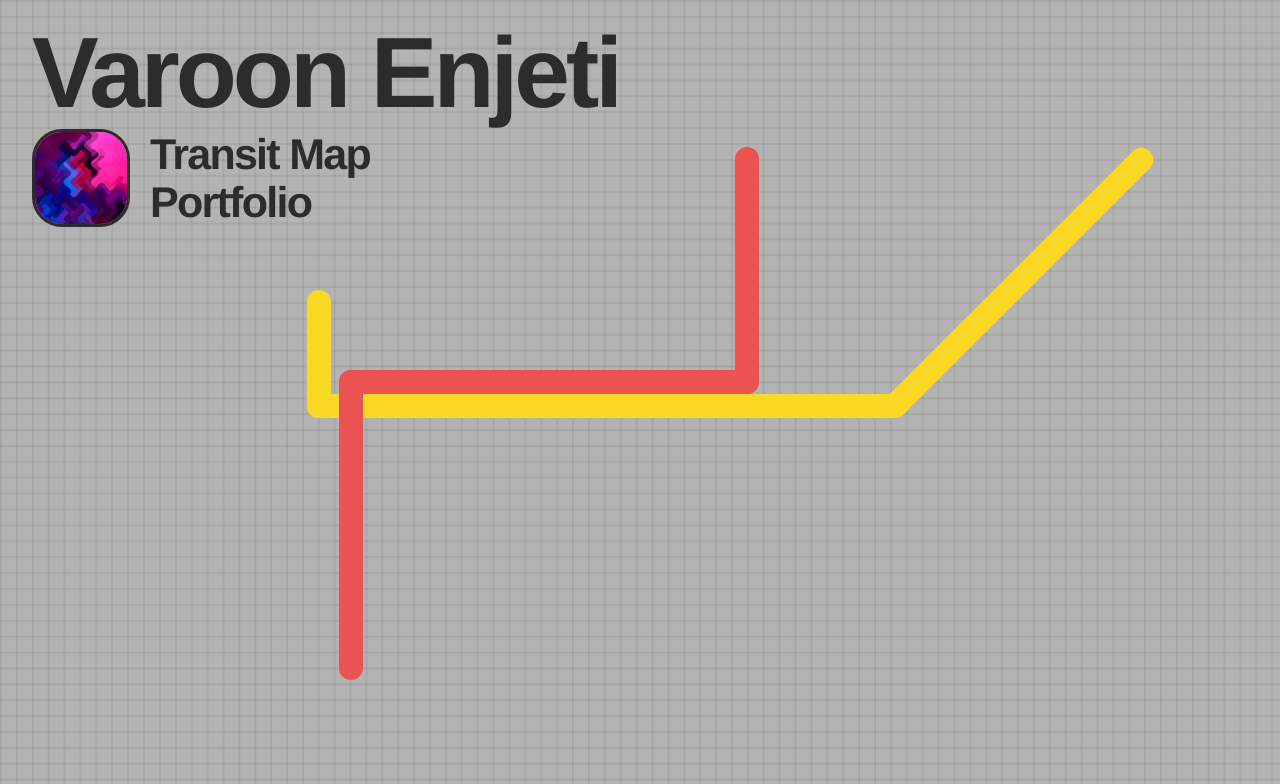
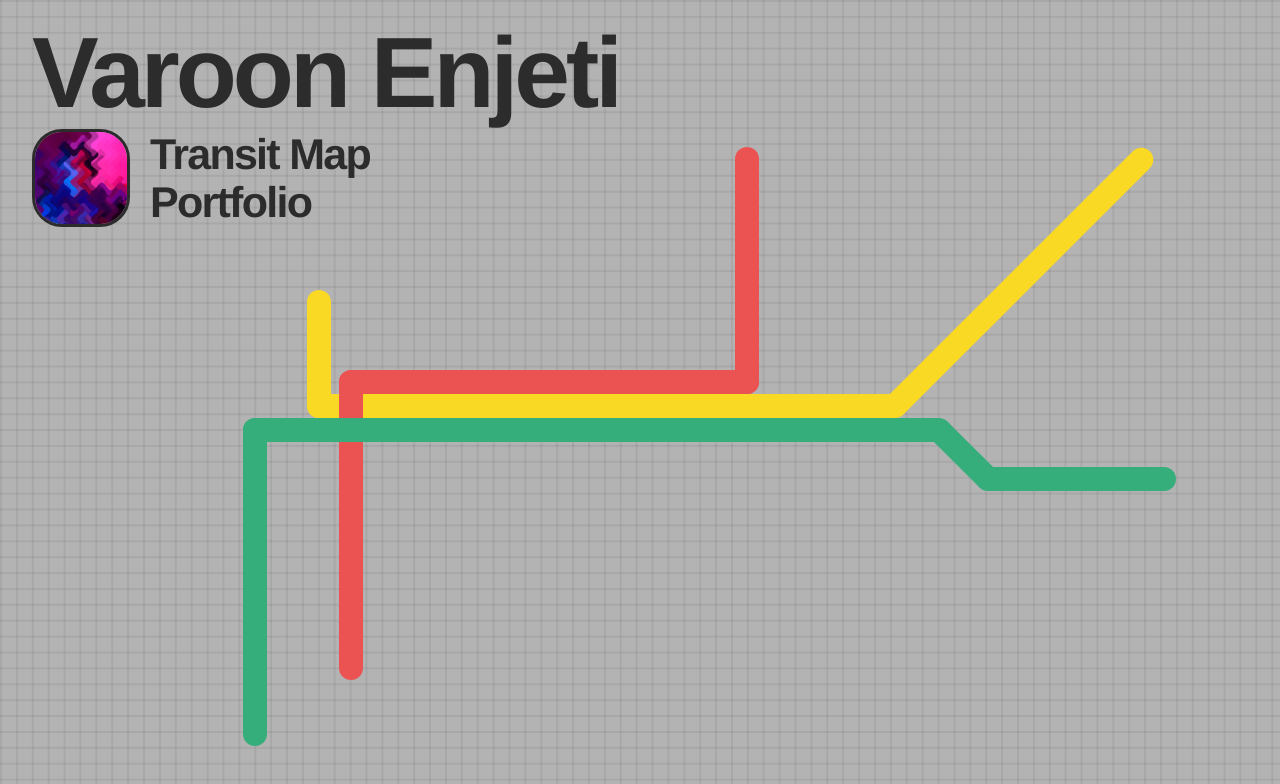
Before and after one commit to varoon-enjeti/portfolio-website, a Next.js app: page / in a window 1280 px wide. Shown: the top 784 px of the page. Built offline with nearby package versions, Linux system fonts and the light colour scheme.

Commit message:
greenline

```diff
--- a/app/components/body.tsx
+++ b/app/components/body.tsx
@@ -1,6 +1,7 @@
 import Header from "./header";
 import Redline from "./lines/redline";
 import Yellowline from "./lines/yellowline";
+import Greenline from "./lines/greenline";
 
 export default function Body() {
     return (
@@ -8,6 +9,7 @@ export default function Body() {
             <Header />
             <Yellowline />
             <Redline />
+            <Greenline />
         </div>
     );
 }
--- /dev/null
+++ b/app/components/lines/greenline.tsx
@@ -0,0 +1,10 @@
+export default function Greenline() {
+    return (
+        <div className="relative">
+            <div className="bg-green h-6 w-[calc(100%-50px-472px)] absolute top-[393px] left-[218px] tl-tr-br-bl sit"></div>
+            <div className="bg-green h-[328px] w-6 absolute top-[393px] left-[218px] tl-tr-br-bl sil"></div>
+            <div className="bg-green h-6 w-[90px] absolute top-[418px] left-[calc(100%-50px-472px+186px)] rotate-45 tl-tr-br-bl sitr"></div>
+            <div className="bg-green h-6 w-[200px] top-[442px] left-[calc(100%-50px-472px+243px)] absolute tl-tr-br-bl sir"></div>
+        </div>
+    );
+}
```
